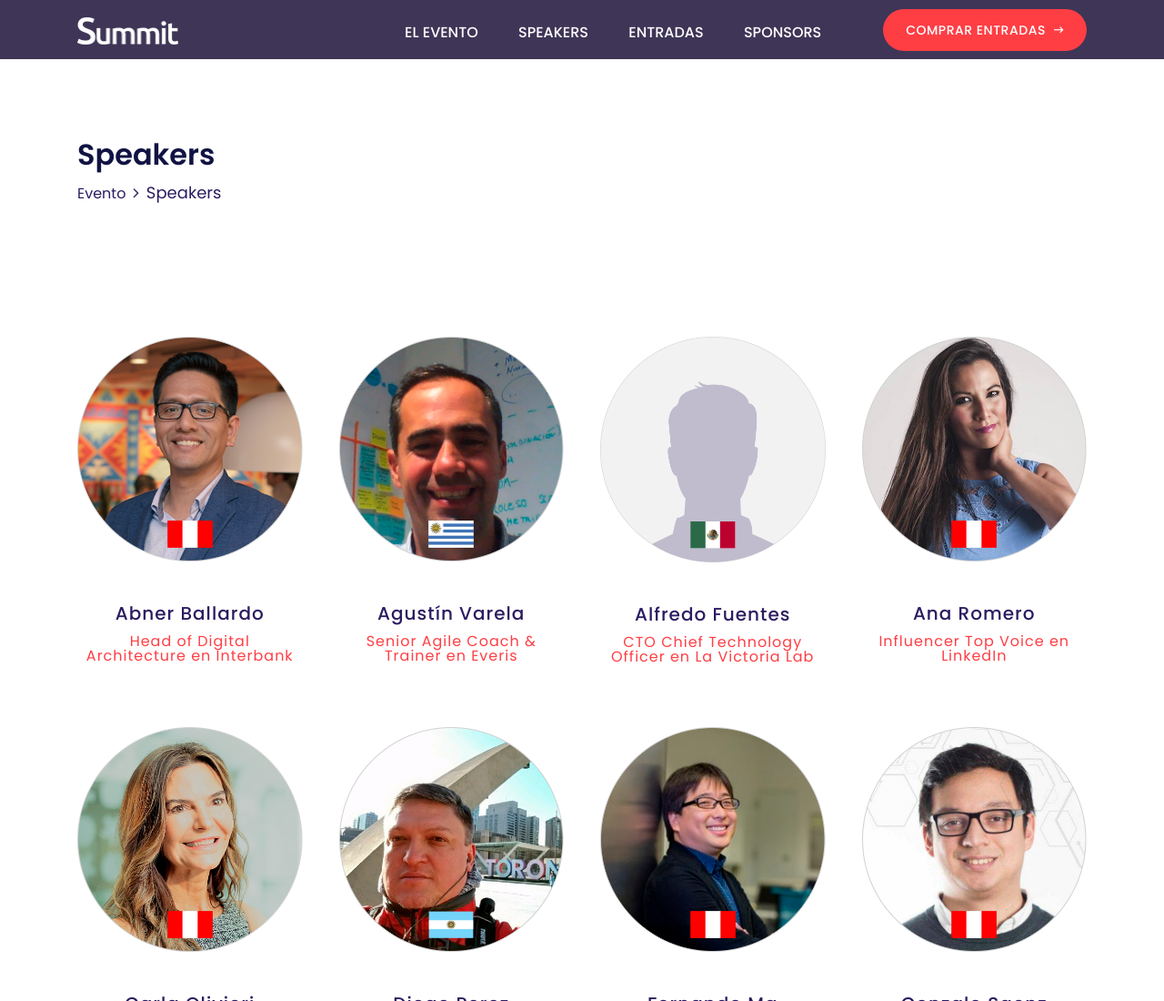
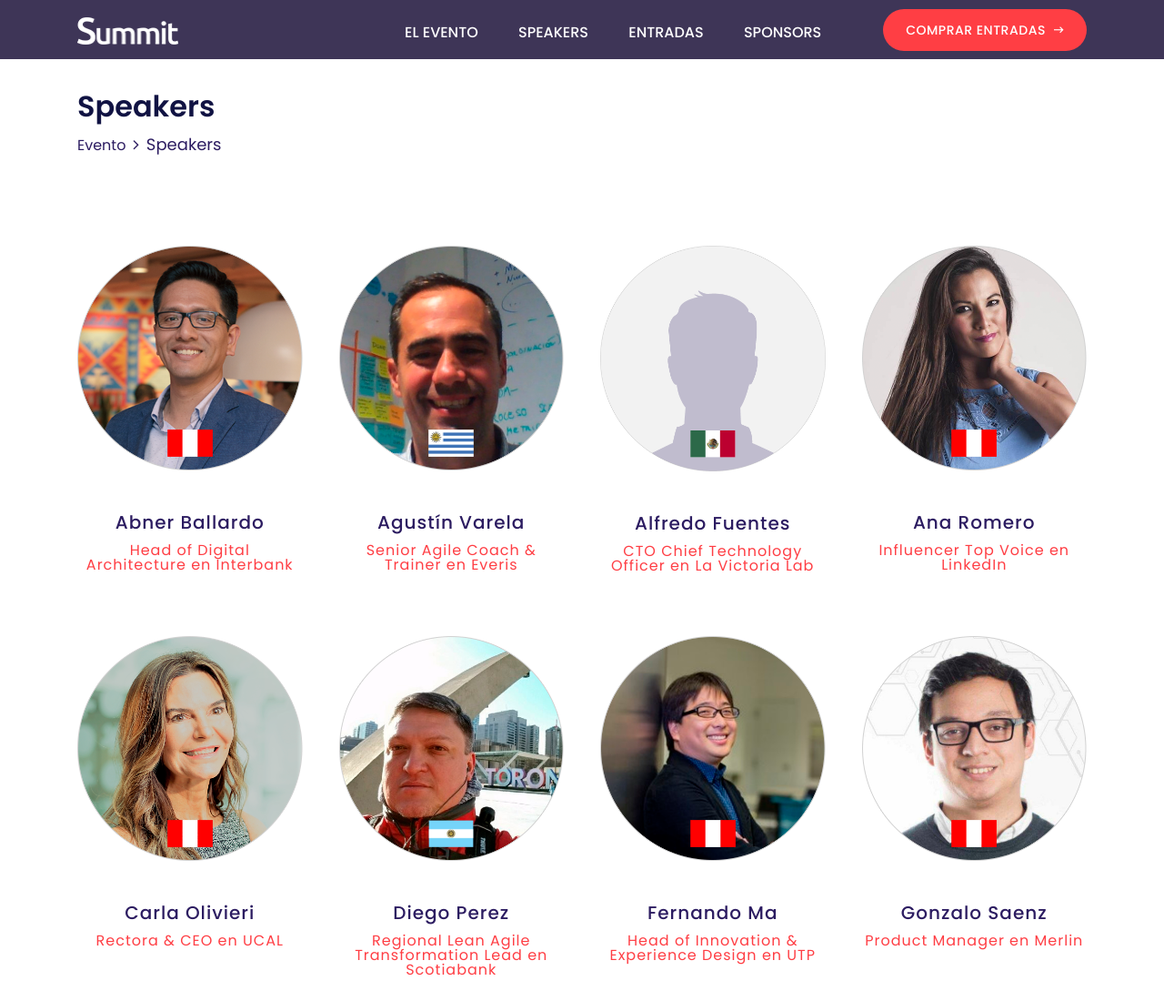
Before and after one commit to ValeriaBE/Summit, a website: page confer/speakers.html in a window 1280 px wide. Shown: the top 1100 px of the page at 91% size. Drawn offline with Linux system fonts and the light colour scheme.

Commit message:
changing padding

```diff
--- a/confer/style.css
+++ b/confer/style.css
@@ -298,7 +298,7 @@
   padding-bottom: 50px; }
 
 .section-padding-100 {
-  padding-top: 100px;
+  padding-top: 0px;
   padding-bottom: 100px; }
 
 .section-padding-0-85 {
@@ -1641,7 +1641,7 @@
 .breadcrumb-content {
   position: relative;
   z-index: 1;
-  margin-top: 105px; }
+  margin-top: 0px; }
   .breadcrumb-content .breadcrumb {
     padding: 0;
     background-color: transparent;
```
